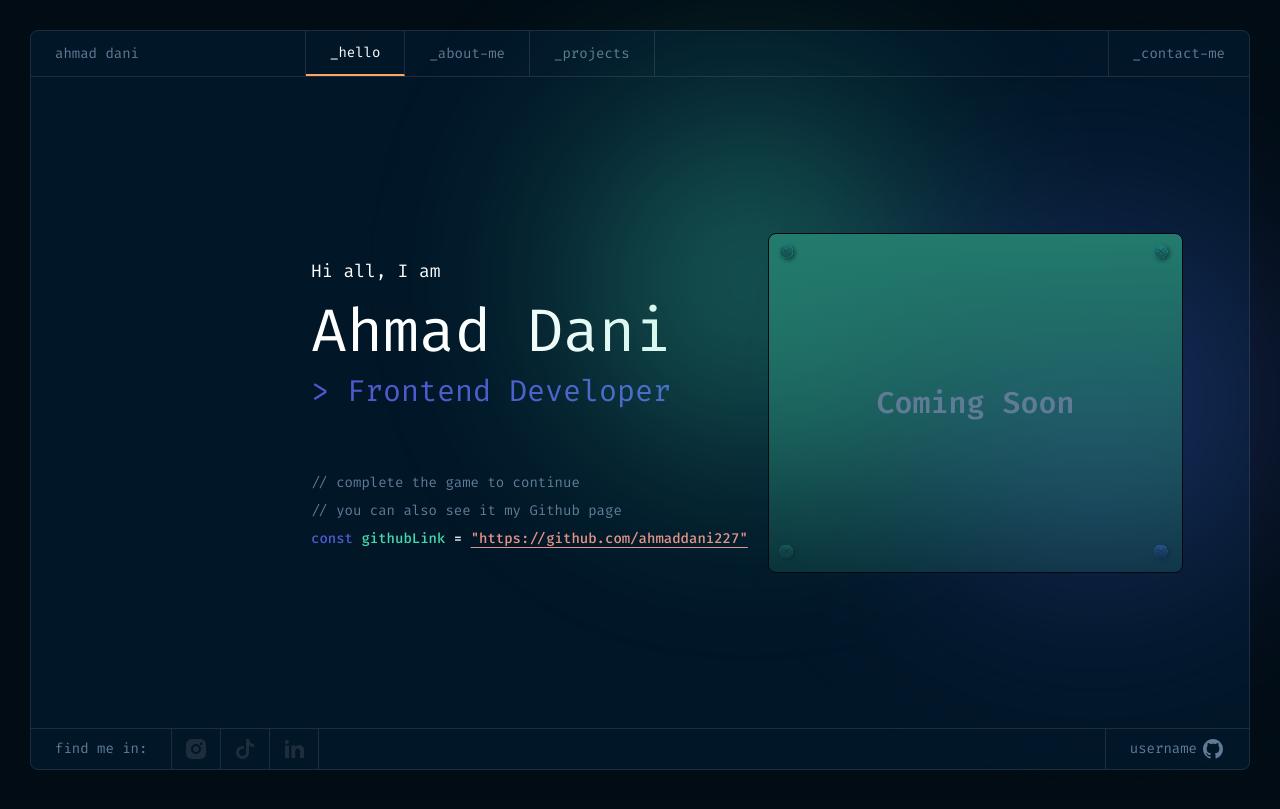
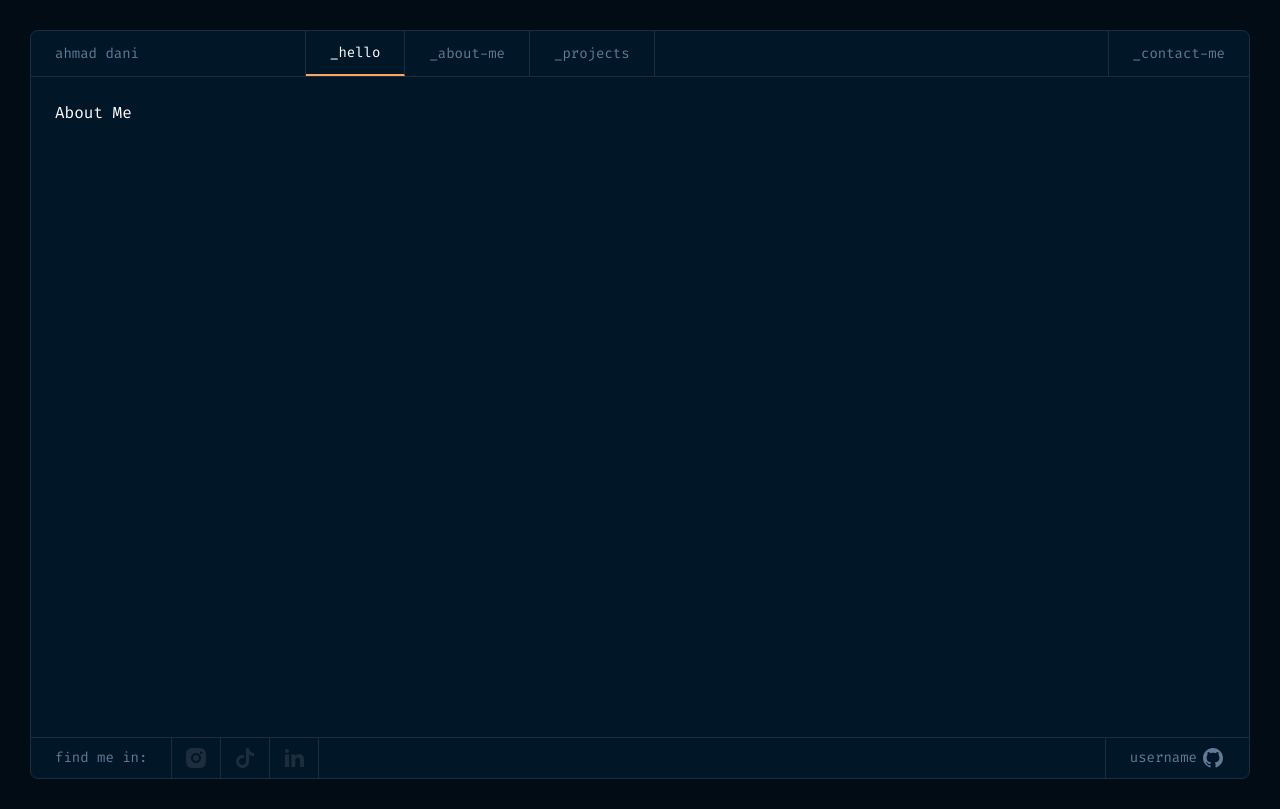
Before and after one commit to ahmaddani227/react-porto, a React (Vite) app: page /about in a window 1280 px wide. Built offline with nearby package versions, Linux system fonts and the light colour scheme.

Commit message:
chore: set up react router

```diff
--- a/package.json
+++ b/package.json
@@ -12,7 +12,8 @@
   "dependencies": {
     "react": "^18.3.1",
     "react-dom": "^18.3.1",
-    "react-icons": "^5.4.0"
+    "react-icons": "^5.4.0",
+    "react-router-dom": "^7.1.1"
   },
   "devDependencies": {
     "@eslint/js": "^9.15.0",
--- a/src/App.tsx
+++ b/src/App.tsx
@@ -1,12 +1,7 @@
-import Home from "./components/Fragments/Home/index.tsx";
-import AppLayouts from "./components/Layouts/AppLayouts.tsx";
+import HomePage from "./pages/HomePage.tsx";
 
 function App() {
-  return (
-    <AppLayouts>
-      <Home />
-    </AppLayouts>
-  );
+  return <HomePage />;
 }
 
 export default App;
--- a/src/components/Layouts/AppLayouts.tsx
+++ b/src/components/Layouts/AppLayouts.tsx
@@ -1,5 +1,5 @@
-import Footer from "../Fragments/Footer/index.tsx";
-import Navbar from "../Fragments/Nabvbar/index.tsx";
+import Footer from "../Fragments/Footer";
+import Navbar from "../Fragments/Nabvbar";
 
 export default function AppLayouts({ children }: React.PropsWithChildren) {
   return (
--- /dev/null
+++ b/src/constants/routes.tsx
@@ -0,0 +1,14 @@
+import { createBrowserRouter } from "react-router-dom";
+import HomePage from "../pages/HomePage";
+import AboutPage from "../pages/AboutPage";
+
+export const router = createBrowserRouter([
+  {
+    path: "/",
+    element: <HomePage />,
+  },
+  {
+    path: "/about",
+    element: <AboutPage />,
+  },
+]);
--- a/src/main.tsx
+++ b/src/main.tsx
@@ -1,10 +1,11 @@
 import { StrictMode } from "react";
 import { createRoot } from "react-dom/client";
 import "./index.css";
-import App from "./App.tsx";
+import { RouterProvider } from "react-router-dom";
+import { router } from "./constants/routes";
 
 createRoot(document.getElementById("root")!).render(
   <StrictMode>
-    <App />
+    <RouterProvider router={router} />
   </StrictMode>
 );
--- /dev/null
+++ b/src/pages/AboutPage.tsx
@@ -0,0 +1,13 @@
+import AppLayouts from "../components/Layouts/AppLayouts";
+
+export default function AboutPage() {
+  return (
+    <AppLayouts>
+      <main className="min-h-[calc(100vh-60px)] lg:min-h-[calc(100vh-140px)]">
+        <section className="p-fluid">
+          <h1>About Me</h1>
+        </section>
+      </main>
+    </AppLayouts>
+  );
+}
--- /dev/null
+++ b/src/pages/HomePage.tsx
@@ -0,0 +1,10 @@
+import AppLayouts from "../components/Layouts/AppLayouts";
+import Home from "../components/Fragments/Home";
+
+export default function HomePage() {
+  return (
+    <AppLayouts>
+      <Home />
+    </AppLayouts>
+  );
+}
--- a/tailwind.config.js
+++ b/tailwind.config.js
@@ -5,14 +5,16 @@ export default {
     extend: {
       colors: {
         "midnight-slate": "#1E2D3D", // Color lines
+        onyx: "#01080E", // Primary - Border color game
         "midnight-blue": "#011627", // Primary - Background Color
+        "midnight-navy": "#011221", // Primary -
         "slate-muted": "#607B96", // Secondary - Text Color
+        "teal-ocean": "#3C9D93", // Secondary
+        "periwinkle-blue": "#4D5BCE", // Secondary - Title Color
         "soft-orange": "#FEA55F", // Accent - Highlight Color
-        // "dark-blue": "#011627", // Primary - Hover Color
-        "periwinkle-blue": "#4D5BCE", // Secondary - Title Color
         "mint-green": "#43D9AD", // Accent - variabel colors
         peach: "#E99287", // Accent link color
-        onyx: "#01080E", // Primary - Border color game
+        "lavender-blush": "#C98BDF", // Accent
       },
       fontFamily: {
         fira: ["Fira Code", "monospace"],
```
Also changed, not shown: 1 other file (tests, documents, lock files or other folders).
